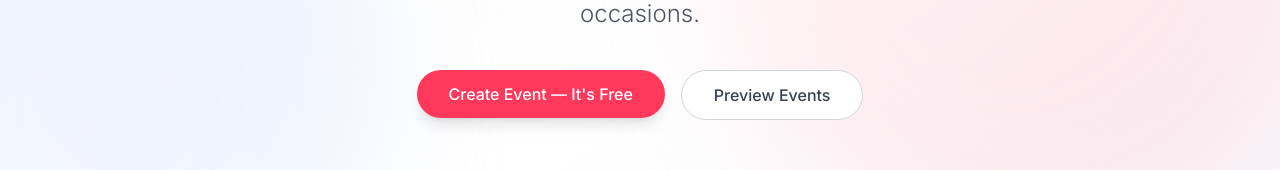
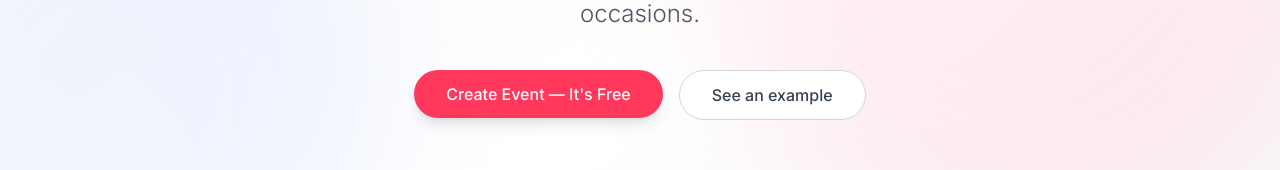
Before and after one commit to kasidyray/wisha, a React (Vite) app: page / in a window 1280 px wide. Shown: the part 306-476 px from the top of the page. Built offline with nearby package versions, Linux system fonts and the light colour scheme.

Commit message:
Update Index.tsx

```diff
--- a/src/pages/Index.tsx
+++ b/src/pages/Index.tsx
@@ -300,7 +300,7 @@ const Index = () => {
                     <Spinner size="sm" className="mr-2" />
                     <span>Loading...</span>
                   </div>
-                ) : 'Preview Events'}
+                ) : 'See an example'}
               </Button>
             </div>
 
```
